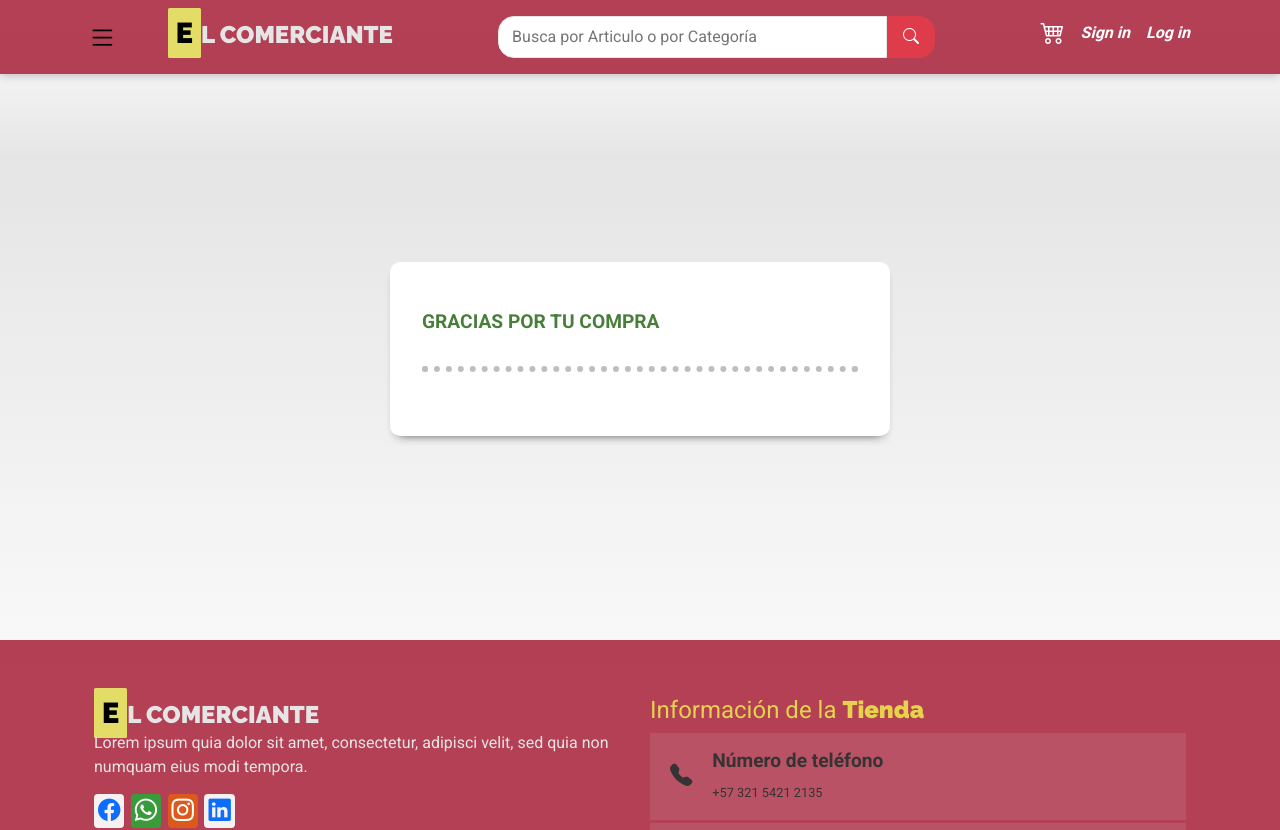
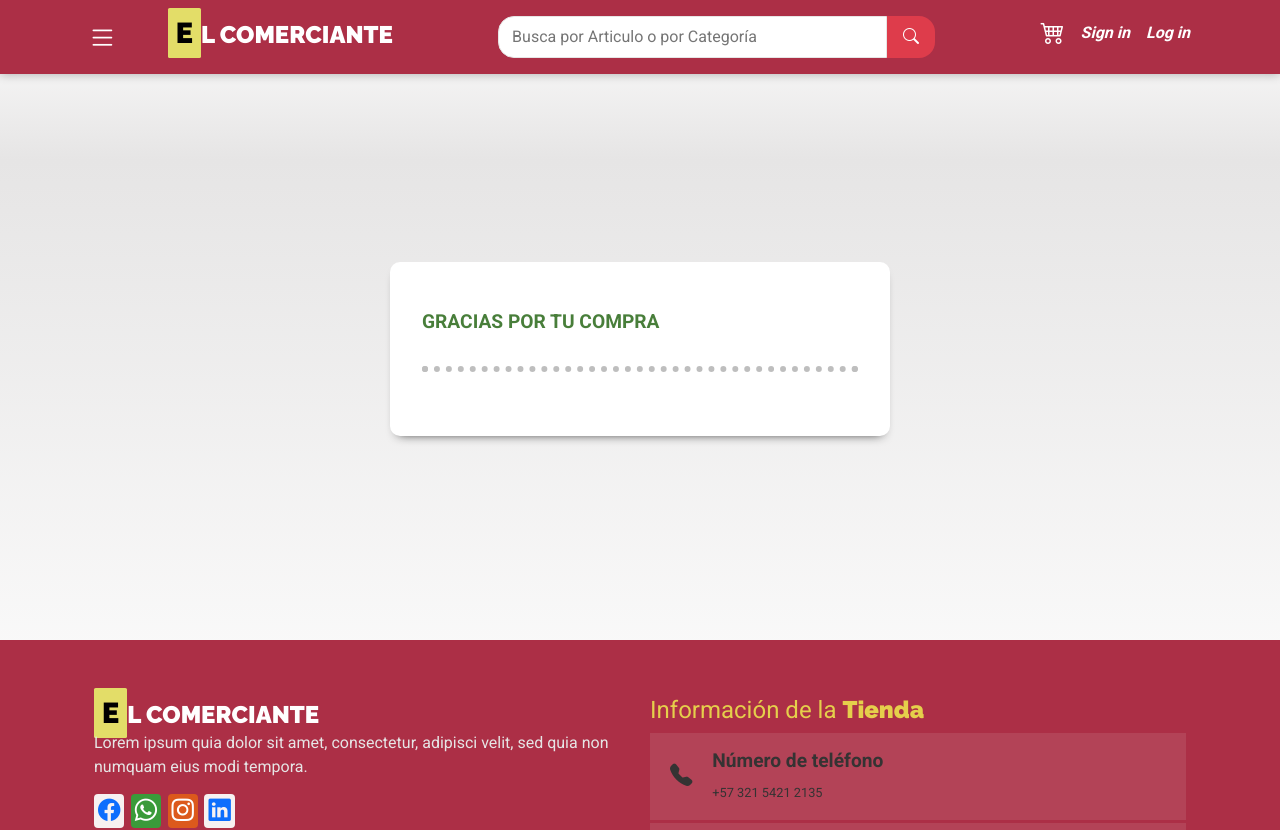
Before and after one commit to ChrisHuila/comercio-react, a React (Vite) app: page /pagar in a window 1280 px wide. Shown: the top 830 px of the page. Built offline with nearby package versions, Linux system fonts and the light colour scheme.

Commit message:
root de css en progreso

```diff
--- a/src/components/layout/style/header.css
+++ b/src/components/layout/style/header.css
@@ -1,6 +1,6 @@
 
 .header{
-    background-color: var(--rojoClaro);
+    background-color: var(--first-color);
     box-shadow: 0 0 10px 0 rgba(0,0,0,0.3);
 }
 .header-fijo {
@@ -9,7 +9,7 @@
   top: 0;
   left: 0;
   width: 100%;
-  background-color: #ad3047;
+  background-color: var(--first-color);
 }
 .header-container{
     display: flex;
@@ -71,23 +71,34 @@
         justify-content: space-around;
     }
 }
+.header-SideBar button {
+    background: transparent;
+    font-size: 1.8rem;
+    border: none;
+    color: var(--blanco);;
+}
 .heading-font{
     font-family: var(--headingFont);
     font-weight: 700;
-    color: var(--gris);
+    color: var(--logo);
     text-align: center;
     text-transform: uppercase;
     font-size: 1.5rem;
 
-
+    padding-bottom: 1rem;
     margin-bottom: 1rem;
+}
+@media (min-width: 768px) {
+    .heading-font{
+        padding-bottom: 0;
+    }
 }
 .heading-font span {
     font-size: 1.8rem;
-    background-color: #e3dc67;
+    background-color: var(--logo-span-bg);
     border-radius: .1rem;
     padding: .5rem;
-    color: #000000;
+    color: var(--logo-span);
 
 }
 
--- a/src/styles/index.css
+++ b/src/styles/index.css
@@ -1,12 +1,36 @@
 :root {
-    --blanco: #ffffff;
-    --gris: #e6e5e5;
-    --grisOscuro: #87878a;
-    --rojoClaro: #ad3047eb;
-    /* --rojoClaro: #222546; */
-    --azulRey: #2f3848;
-    --verdeOliva:  #3D4C53;
-    --verdeClaro: #417932f5;
+/* =========Colors ========= */
+/*Color mode HSLA(hue, saturation, lightness, opacity)*/
+/*
+rojoClaro: hsla(349, 57%, 43%, 0.922)
+
+azulOscuro: hsl(197, 37%, 15%);
+verdeMarino: hsl(201, 13%, 22%);
+
+*/
+--first-hue: 349;
+--sat: 57%;
+--lig: 43%;
+--opa: 1;
+--first-color: hsla(var(--first-hue), var(--sat), var(--lig), var(--opa));
+--title-color:  hsl(201, 13%, 22%);
+
+/* --text-color: */
+--blanco: #ffffff;
+--negro: #000000;
+--gris: #e6e5e5;
+--grisOscuro: #87878a;
+--azulRey: #2e3747;
+--verdeOliva:  hsl(199, 15%, 28%);
+--verdeClaro: #417932f5;
+
+--logo: var(--blanco);
+--logo-span: var(--negro);
+--logo-span-bg: rgb(227, 221, 104);
+
+
+
+
     --headingFont:'Raleway', sans-serif;
     --textFont:  'Roboto', sans-serif;
 }
@@ -42,7 +66,7 @@ body {
     display: inline;
     padding: 1rem ;
     background-color: var(--azulRey);
-    color: white;
+    color: var(--blanco);
     border-radius: 5px;
     opacity: 0.9;
 }
@@ -106,7 +130,7 @@ body {
 .categoria-header{
     font-family: var(--textFont);
     font-weight: 900;
-    color: var(--verdeOliva) ;
+    color: var(--title-color) ;
     font-size: 2rem;
     text-align: left;
     text-transform: capitalize;
@@ -139,7 +163,7 @@ body {
 .card-header__font{
     font-family: var(--textFont);
     font-weight: 700;
-    color: var(--azulRey);
+    color: var(--title-color);
     font-size: 1.3rem;
     text-align: center;
     text-transform: capitalize;
@@ -199,7 +223,7 @@ body {
 }
  /*¨=========================================FOOTER============================================ */
 .footer{
-    background-color: var(--rojoClaro);
+    background-color: var(--first-color);
     padding: 2rem 0;
     margin-top: 1rem;
 }
@@ -474,20 +498,7 @@ body {
     color: var(--verdeClaro);
     font-size: 1rem;
 }
-/*
-.footer-contacto span {
-    font-family: var(--headingFont);
-    font-weight: 900
-}
 
-.footer-contacto-informacion h4 {
-    font-size: 1.2rem;
-    font-weight: 700;
-}
-.footer-contacto-informacion span {
-    color: #c5ebead6;
-    font-size: 1rem;
-} */
 /* ===============================LOGIN========================================== */
 .form-usuario {
     background-color: var(--verdeOliva);
```
Also changed, not shown: 1 other file (tests, documents, lock files or other folders).
